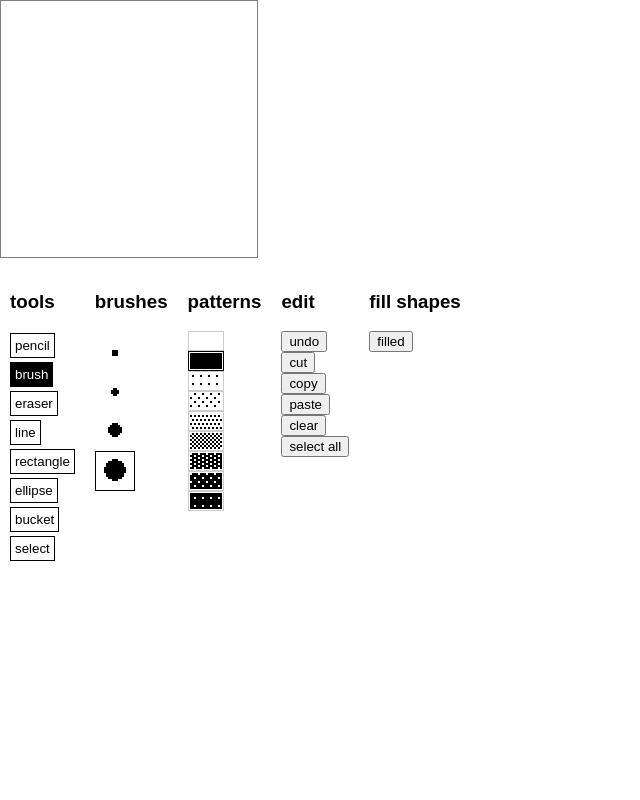
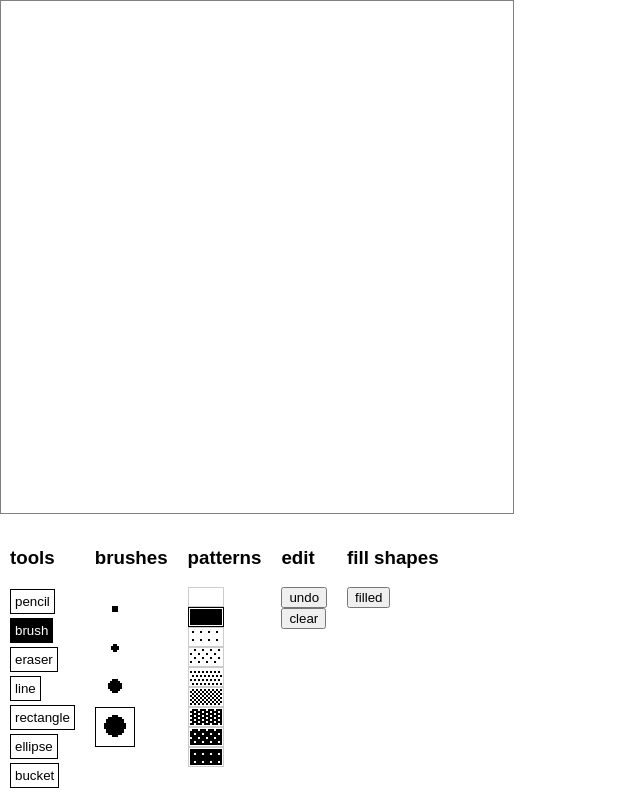
Before and after one commit to modernserf/literally-hypercard, a React (Create React App) app: page / in a window 1280 px wide. Shown: the whole page, without its empty margins (0-640 px from the left). Built offline with nearby package versions, Linux system fonts and the light colour scheme.

Commit message:
remove selection (for now)

```diff
--- a/src/App.js
+++ b/src/App.js
@@ -2,69 +2,16 @@ import React, { Component } from "react"
 import styled from "styled-components"
 import "./App.css"
 import { colors, tools, editActions } from "./config"
-import { brushes, patterns, cycleFill } from "./base-patterns"
-import { getPixel, setPixel, createBuffer, composite, translate } from "./buffer"
+import { brushes, patterns } from "./resources"
+import { getPixel, createBuffer, composite } from "./buffer"
 import Patterns from "./Patterns"
 import Canvas from "./Canvas"
 import Brushes from "./Brushes"
 import Tools from "./Tools"
 
-import { drawBrush, drawPattern, drawPencil, setRectangle, erase, drawLine, setEllipse, setFill } from "./draw"
+import { drawBrush, drawPencil, setRectangle, erase, drawLine, setEllipse, setFill } from "./draw"
 
-function order (a, b) {
-    return a < b ? [a,b] : [b,a]
-}
-
-function createSelection (buffer, p0, p1) {
-    const [x0, x1] = order(p0.x, p1.x)
-    const [y0, y1] = order(p0.y, p1.y)
-    const out = createBuffer(buffer.width, buffer.height)
-    for (let y = 0; y < buffer.height; y++) {
-        for (let x = 0; x < buffer.width; x++) {
-            if ((x0 <= x && x <= x1) && (y0 <= y && y <= y1)) {
-                setPixel(out, x, y, getPixel(buffer, x, y))
-            }
-        }
-    }
-    return out
-}
-
-function createMarquee (selection, p0, p1) {
-    const buffer = createBuffer(selection.width, selection.height)
-    const [x0, x1] = order(p0.x, p1.x)
-    const [y0, y1] = order(p0.y, p1.y)
-
-    for (let x = x0; x <= x1; x++) {
-        drawPattern(buffer, cycleFill.topLeft, x, y0)
-        drawPattern(buffer, cycleFill.bottomRight, x, y1)
-    }
-
-    for (let y = y0; y <= y1; y++) {
-        drawPattern(buffer, cycleFill.topLeft, x0, y)
-        drawPattern(buffer, cycleFill.bottomRight, x1, y)
-    }
-
-    return buffer
-}
-
-function blankSelection (buffer) {
-    const out = createBuffer(buffer.width, buffer.height)
-    for (let y = 0; y < buffer.height; y++) {
-        for (let x = 0; x < buffer.width; x++) {
-            if (getPixel(buffer, x, y)) {
-                setPixel(out, x, y, colors.erase)
-            }
-        }
-    }
-    return out
-}
-
-function inSelection (selection, point) {
-    return !!getPixel(selection, point.x, point.y)
-}
-
-const size = 128
-
+const size = 256
 
 const initState = {
     width: size,
@@ -78,9 +25,6 @@ const initState = {
     startPoint: null,
     lastPoint: null,
     fillShapes: true,
-    selection: null,
-    selectionMarquee: null,
-    clipboard: null,
 }
 
 function reducer (state, type, payload) {
@@ -90,7 +34,6 @@ function reducer (state, type, payload) {
     // set tools
     if (type === "selectTool") {
         return {
-            ...commitSelection(state),
             tool: payload,
         }
     }
@@ -101,65 +44,10 @@ function reducer (state, type, payload) {
         return { pattern: payload }
     }
 
-    if (type === "undo" && state.selection) {
-        return {
-            selection: null,
-            selectionMarquee: null,
-            preview: null,
-        }
-    }
-
     if (type === "undo") {
         return {
             pixels: state.undoBuffer,
             undoBuffer: state.pixels,
-        }
-    }
-
-    if (type === "cut" && state.selection) {
-        return {
-            undoBuffer: state.pixels,
-            pixels: composite(state.pixels, blankSelection(state.selection)),
-            clipboard: state.selection,
-            selection: null,
-            preview: null,
-        }
-    }
-
-    if (type === "copy" && state.selection) {
-        return {
-            clipboard: state.selection,
-        }
-    }
-
-    // TODO: paste into selection
-
-    if (type === "paste" && state.selection && state.clipboard) {
-        return {
-            ...commitSelection(state),
-            selection: state.clipboard,
-            selectionMarquee: createMarquee(
-                state.clipboard,
-                { x: 0, y: 0 },
-                { x: state.width, y: state.height })
-        }
-    }
-
-    if (type === "paste" && state.clipboard) {
-        return {
-            selection: state.clipboard,
-            selectionMarquee: createMarquee(
-                state.clipboard,
-                { x: 0, y: 0 },
-                { x: state.width, y: state.height })
-        }
-    }
-
-    if (type === "clear" && state.selection) {
-        return {
-            undoBuffer: state.pixels,
-            pixels: composite(state.pixels, blankSelection(state.selection)),
-            selection: null,
         }
     }
 
@@ -169,29 +57,6 @@ function reducer (state, type, payload) {
             pixels: createBuffer(state.width, state.height),
         }
     }
-
-    if (type === "select all") {
-        const start = { x: 0, y: 0 }
-        const end = {x: state.width - 1, y: state.height - 1 }
-        const selection = createSelection(state.pixels, start, end)
-        const selectionMarquee = createMarquee(selection, start, end)
-        return {
-            startPoint: null,
-            preview: blankSelection(selection),
-            selection,
-            selectionMarquee
-        }
-    }
-
-    // note: puts you in select mode
-    if (type === "down" && state.selection && !inSelection(state.selection, payload)) {
-        return {
-            ...commitSelection(state),
-            tool: "select",
-            startPoint: payload,
-        }
-    }
-
 
     if (type === "toggleFillShapes") {
         return { fillShapes: !state.fillShapes }
@@ -294,56 +159,6 @@ function reducer (state, type, payload) {
             pixels
         }
     }
-
-    if (state.tool === "select" && type === "down") {
-        return {
-            startPoint: payload,
-        }
-    }
-
-    if (state.tool === "select" && type === "drag" && state.selection) {
-        return {
-            selection: translate(state.selection, state.startPoint, payload),
-            selectionMarquee: translate(state.selectionMarquee, state.startPoint, payload),
-        }
-    }
-
-    if (state.tool === "select" && type === "drag") {
-        return {
-            selectionMarquee: createMarquee(
-                createBuffer(state.width, state.height),
-                state.startPoint,
-                payload)
-        }
-    }
-
-    if (state.tool === "select" && state.selection && type === "up") {
-        return {
-            startPoint: null,
-            selection: composite(createBuffer(state.width, state.height), state.selection),
-            selectionMarquee: composite(createBuffer(state.width, state.height), state.selectionMarquee),
-        }
-    }
-
-    if (state.tool === "select" && state.startPoint && type === "up") {
-        const selection = createSelection(state.pixels, state.startPoint, payload)
-        return {
-            startPoint: null,
-            selection: selection,
-            preview: blankSelection(selection),
-        }
-    }
-}
-
-function commitSelection (state) {
-    if (!state.selection) { return {} }
-    return {
-        undoBuffer: state.pixels,
-        pixels: composite(composite(state.pixels, state.preview), state.selection),
-        selection: null,
-        selectionMarquee: null,
-        preview: null,
-    }
 }
 
 const Flex = styled.div`
--- a/src/config.js
+++ b/src/config.js
@@ -1,6 +1,15 @@
-export const tools = ["pencil", "brush", "eraser", "line", "rectangle", "ellipse", "bucket", "select"]
+export const tools = [
+    "pencil", "brush", "eraser",
+    "line", "rectangle", "ellipse", "bucket",
+    // "select"
+]
 
-export const editActions = ["undo", "cut", "copy", "paste", "clear", "select all"]
+export const editActions = [
+    "undo",
+    // "cut", "copy", "paste",
+    "clear",
+    // "select all"
+]
 
 
 export const colors = {
```
Also changed, not shown: src/resources.js (renamed from src/base-patterns.js).
